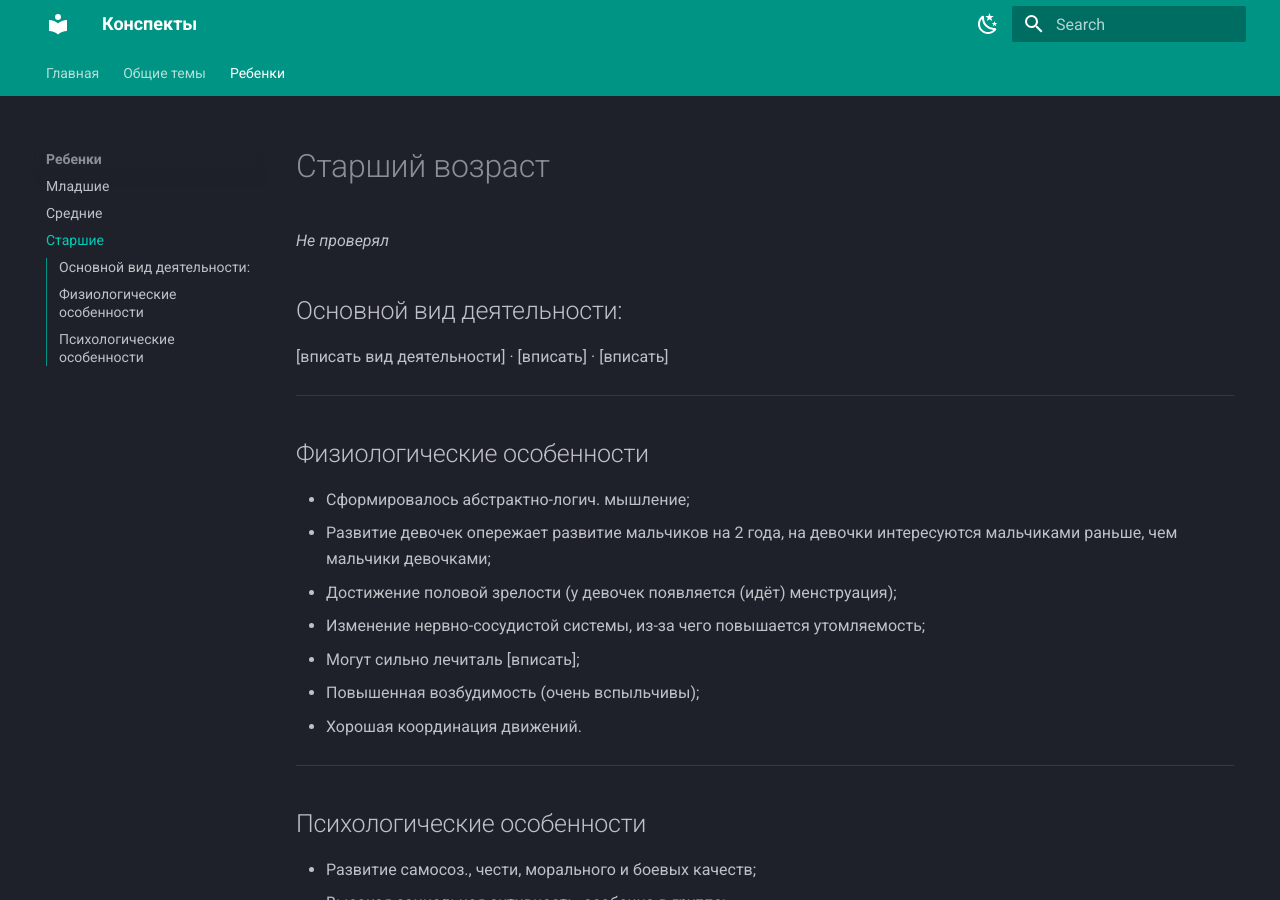
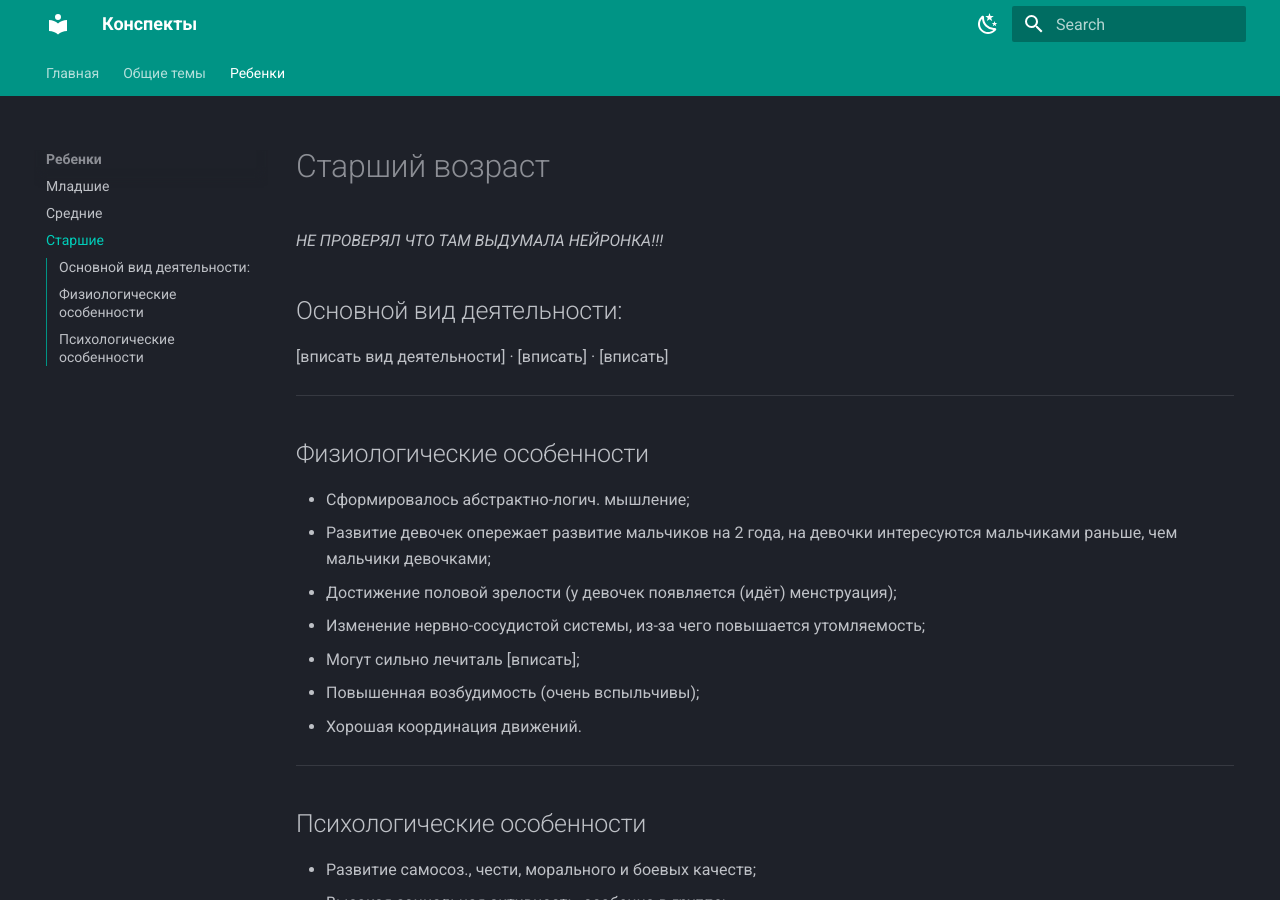
Before and after one commit to Shelbyen/wtf-shvm, an MkDocs documentation site: the page built from docs/children/high.md, in a window 1280 px wide and 900 px high. Built offline with MkDocs 1.6.1 and Material for MkDocs 9.7.7, drawn with Linux system fonts in a browser that asks for light colours.

Commit message:
feat: add attention

```diff
--- a/docs/children/high.md
+++ b/docs/children/high.md
@@ -1,6 +1,6 @@
 # Старший возраст
 
-_Не проверял_
+_НЕ ПРОВЕРЯЛ ЧТО ТАМ ВЫДУМАЛА НЕЙРОНКА!!!_
 
 ## Основной вид деятельности:
 [вписать вид деятельности] · [вписать] · [вписать]
```
Also changed, not shown: docs/children/medium.md (+1 -1 lines).
